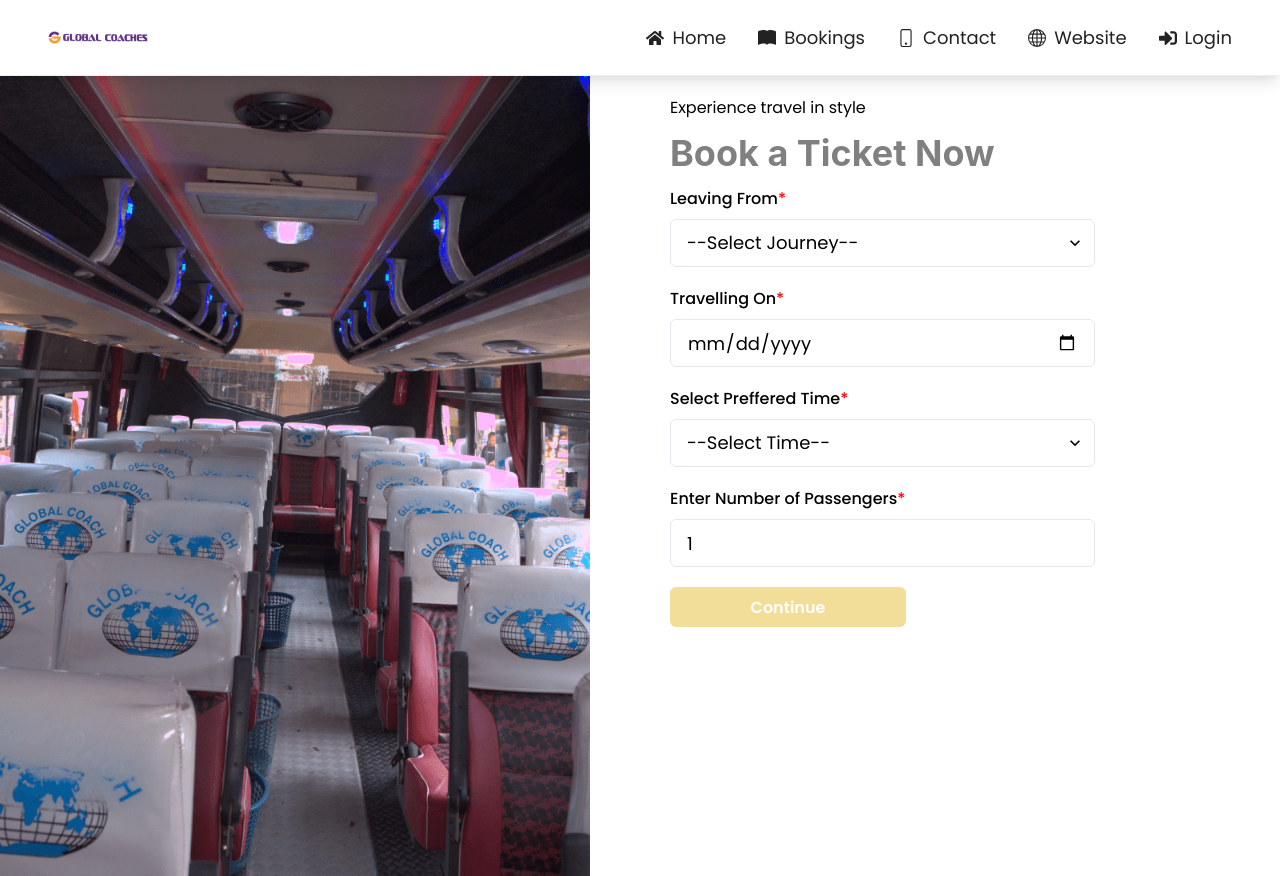
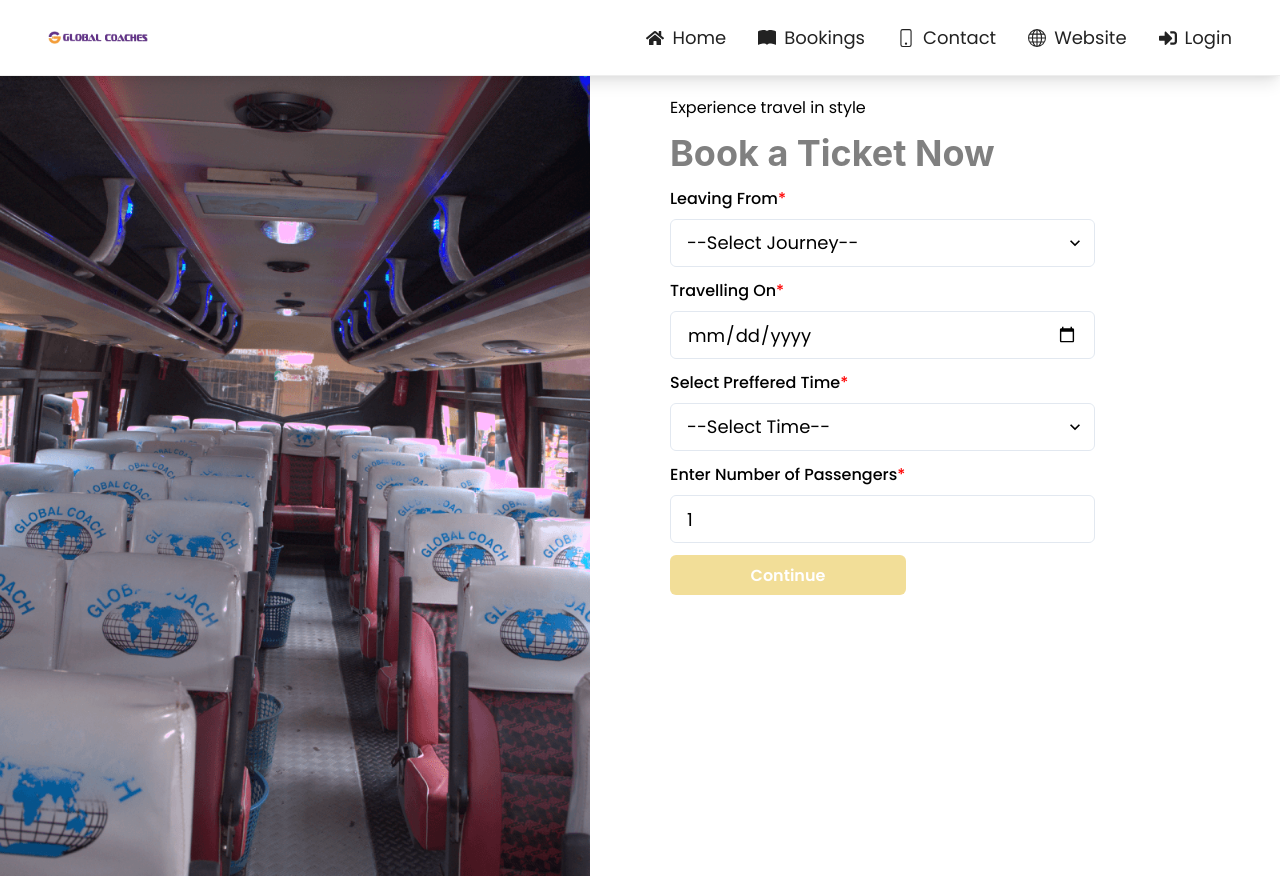
Before and after one commit to Abeinevincent/bus-booking-web-app, a React (Vite) app: page / in a window 1280 px wide. Built offline with nearby package versions, Linux system fonts and the light colour scheme.

Commit message:
Modified UI

```diff
--- a/src/components/uicomponents/hero/Hero.tsx
+++ b/src/components/uicomponents/hero/Hero.tsx
@@ -59,34 +59,6 @@ const Hero = () => {
       setIsLoading(false);
       toast.success("Success, select seats to continue!");
     }, 3000);
-
-    // try {
-    //   const res = await axios.post(
-    //     `${import.meta.env.VITE_HOME_URL}/bookings`,
-    //     {
-    //       destination,
-    //       dateOfTravel,
-    //       timeOfTravel,
-    //       numberOfPassengers,
-    //       phoneNumber,
-    //     }
-    //   );
-    //   try {
-    //     const res = await axios.post(
-    //       `${import.meta.env.VITE_HOME_URL}/payments/payment`,
-    //       {
-    //         amount: 500,
-    //         phoneNumber,
-    //       }
-    //     );
-    //     console.log(res.data);
-    //   } catch (err) {
-    //     console.log(err);
-    //   }
-    //   console.log(res.data);
-    // } catch (err) {
-    //   console.log(err);
-    // }
   };
 
   // Make Payment **********************************************
@@ -167,14 +139,14 @@ const Hero = () => {
         >
           <Box>
             <Text>Experience travel in style</Text>
-            <Heading overflow={"hidden"} color={'gray'} my={3}>
+            <Heading overflow={"hidden"} color={"gray"} my={3}>
               Book a Ticket Now
             </Heading>
             <form>
               <Center
                 flexDirection={"column"}
                 w={{ base: "97%", lg: "90%" }}
-                mb={5}
+                mb={3}
                 h="100%"
               >
                 <FormLabel alignSelf={"flex-start"}>
@@ -213,7 +185,7 @@ const Hero = () => {
               <Center
                 flexDirection={"column"}
                 w={{ base: "97%", lg: "90%" }}
-                mb={5}
+                mb={3}
                 h="100%"
               >
                 <FormLabel alignSelf={"flex-start"}>
@@ -236,7 +208,7 @@ const Hero = () => {
               <Center
                 flexDirection={"column"}
                 w={{ base: "97%", lg: "90%" }}
-                mb={5}
+                mb={3}
                 h="100%"
               >
                 <FormLabel alignSelf={"flex-start"}>
@@ -273,7 +245,7 @@ const Hero = () => {
               <Center
                 flexDirection={"column"}
                 w={{ base: "97%", lg: "90%" }}
-                mb={5}
+                mb={3}
                 h="100%"
               >
                 <FormLabel alignSelf={"flex-start"}>
```
